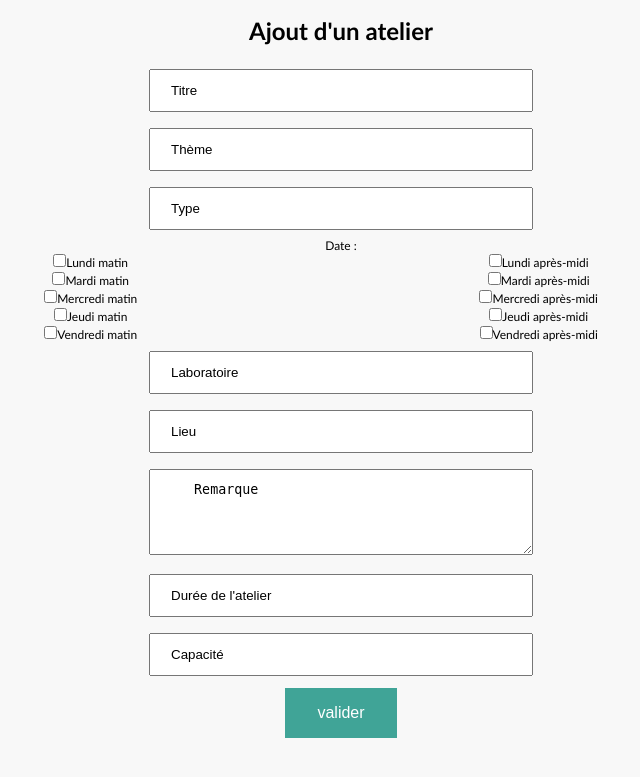
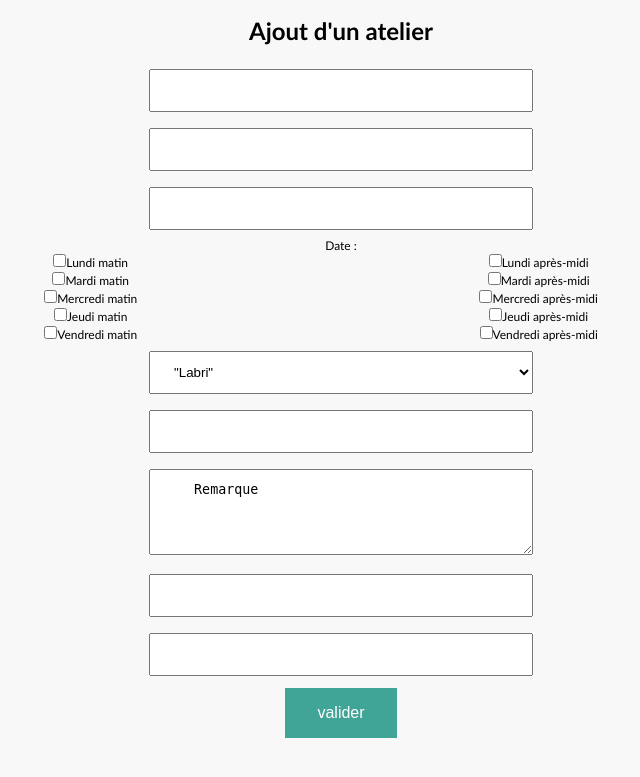
Before and after one commit to waaliid/CDP_ITW_DEV, a PHP site: page /create_atelier.php in a window 1280 px wide. Shown: the top 777 px of the page, without its empty margins (299-939 px from the left). Run offline with PHP 8.4, Linux system fonts and the light colour scheme; data comes from the database, SQL or seed files in the repository.

Commit message:
implémentation partielle de la création atelier

```diff
--- a/Src/Web/create_atelier.php
+++ b/Src/Web/create_atelier.php
@@ -1,5 +1,45 @@
 <?php
 
+	include("connexion.php");
+
+	/**
+	 * Create a new workshop.
+	 */
+
+	function create_workshop($bdd, $arguments)
+	{
+		$state = array();
+
+		$keys = array_keys($arguments);
+		$values = array_values($arguments);
+
+		$sql_query = $bdd->prepare("INSERT INTO " . "atelier" . " (titre , theme, type, Remarque, lieu, duree, capacite,id_creneaux, id_labo)"
+												." VALUES ( :title, :theme, :type, :remarque, :place, :duration, :capacity, :id_creneaux, :id_lab)");
+
+		$sql_query->bindParam($keys[0], $values[0]);
+		$sql_query->bindParam($keys[1], $values[1]);
+		$sql_query->bindParam($keys[2], $values[2]);
+		$sql_query->bindParam($keys[3], $values[3]);
+		$sql_query->bindParam($keys[4], $values[4]);
+		$sql_query->bindParam($keys[5], $values[5], PDO::PARAM_INT);
+		$sql_query->bindParam($keys[6], $values[6], PDO::PARAM_INT);
+		$sql_query->bindParam($keys[7], $values[7], PDO::PARAM_INT);
+		$sql_query->bindParam($keys[8], $values[8], PDO::PARAM_INT);
+
+
+		$sql_query->execute();
+
+		echo $values[0];
+
+		if ($sql_query) {
+			$state['query'] = 1;
+		}
+		else {
+			$state['query'] = 0;
+		}
+
+		return $state;
+ 	}
 
  if (isset($_POST["validate"]))
  {
@@ -10,13 +50,13 @@
    	 $place=$_POST['place'];
    	 $duration=$_POST['duration'];
    	 $capacity=$_POST['capacity'];
-   	 $id_labo = 3;
-   	 $id_creneaux = 2;
-   	 $id_atelier= 4;
+   	 $id_labo = '1';
+   	 $id_creneaux = '1';
+   	 $id_atelier = '4';
    	 $remarque = "Remarque";
-   	 $query = "INSERT INTO atelier (id_Atelier,titre, theme, type, Remarque, lieu, duree, capacite,id_creneaux, id_labo) VALUES (_id_atelier,_title, _theme, _type, _remarque, _place, _duration, _capacity,_id_creneaux,_id_lab)";
-   	 $request = $bdd->prepare($query);
-   	 $request->execute(array("_id_atelier" => $id_atelier, "_title"=>$titre, "_theme"=>$theme, "_type"=>$type, "_remarque" => $remarque, "_place"=>$lieu, "_duration"=>$duree, "_capacity"=>$capacite, "_id_creneaux"=>$id_creneaux,"_id_lab"=>$id_lab));
+   	 $workshop_data = array(":title" => $title , ":theme"=>$theme, ":type"=>$type, ":remarque" => $remarque, ":place"=>$place, ":duration"=>$duration, ":capacity"=>$capacity, ":id_creneaux"=>$id_creneaux,":id_lab"=>$id_labo);
+	 $response = create_workshop($bdd,$workshop_data);
+
 }
 ?>
 
@@ -29,13 +69,13 @@
  <meta charset="UTF-8">
 </head>
 <body>
-<form action="create_atelier.php">
+<form method="POST" >
   <h1>Ajout d'un atelier</h1>
-  <input type="text" name="title" value="Titre">
+  <input type="text" name="title" >
   <br>
-  <input type="text" name="theme" value="Thème">
+  <input type="text" name="theme"  >
   <br>
-  <input type="text" name="type" value="Type">
+  <input type="text" name="type"  >
   <br>
 	Date : <br>
   <TABLE>
@@ -81,17 +121,33 @@
     </tr>
 
   </TABLE>
-  <input type="text" name="labo" value="Laboratoire">
+      <select name="labo">
+          <?php
+          $sql_lab = $bdd->prepare('SELECT * FROM laboratoire');
+          $sql_lab->execute();
+          if ( $sql_lab->rowCount() > 0 ) {
+            $sql_lab->setFetchMode(PDO::FETCH_ASSOC);
+
+              while ($lab = $sql_lab->fetch()) { ?>
+
+
+                  <option value = "<?php echo $lab['nom']?>"> "<?php echo $lab['nom']?>" </option>
+
+
+              <?php }}
+          $sql_lab->closeCursor(); // we will not use it anymore, so we must close server connection
+          ?>
+      </select>
   <br>
-  <input type="text" name="place" value="Lieu">
+  <input type="text" name="place">
   <br>
   <textarea rows="4" cols="50">
    Remarque
   </textarea>
   <br>
-  <input type="text" name="duration" value="Durée de l'atelier">
+  <input type="text" name="duration" >
   <br>
-  <input type="text" name="capacity" value="Capacité">
+  <input type="text" name="capacity" >
   <br>
   <input type="submit" name = "validate" value="valider">
 </form>
```
